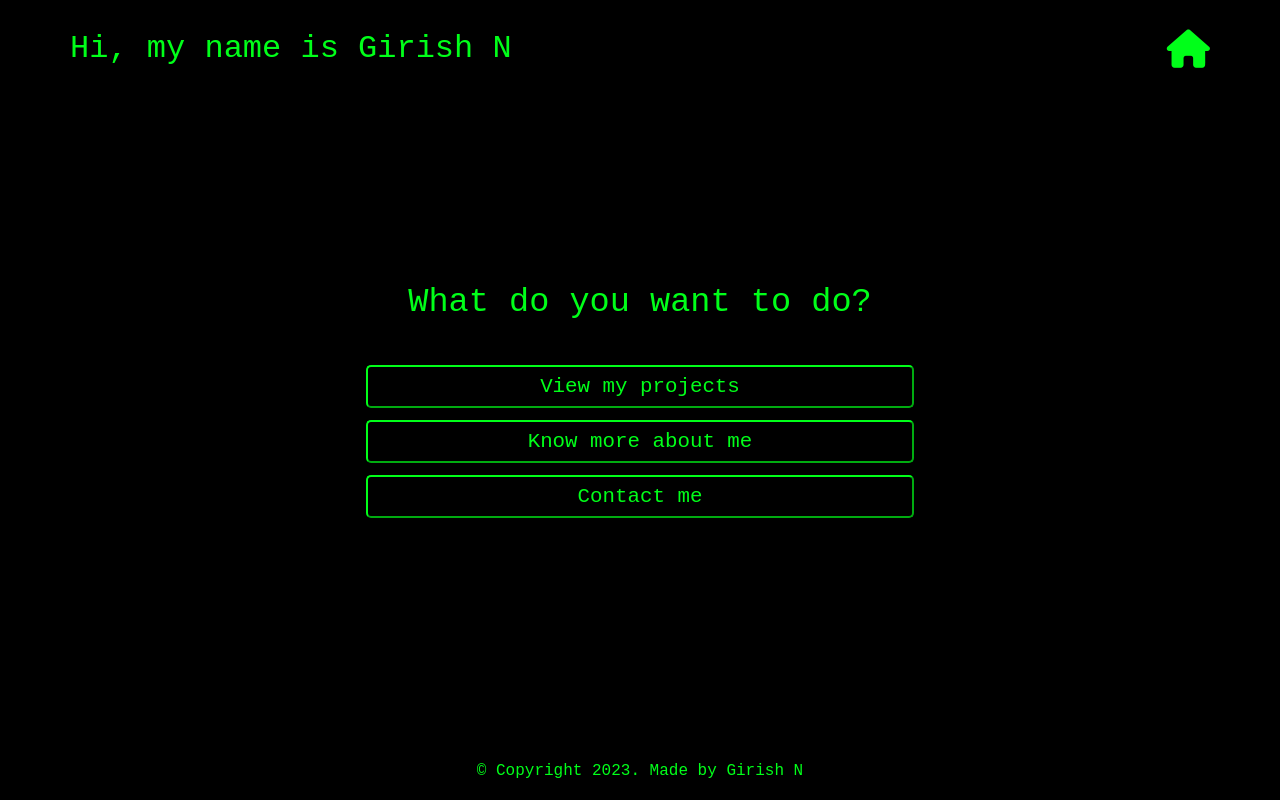
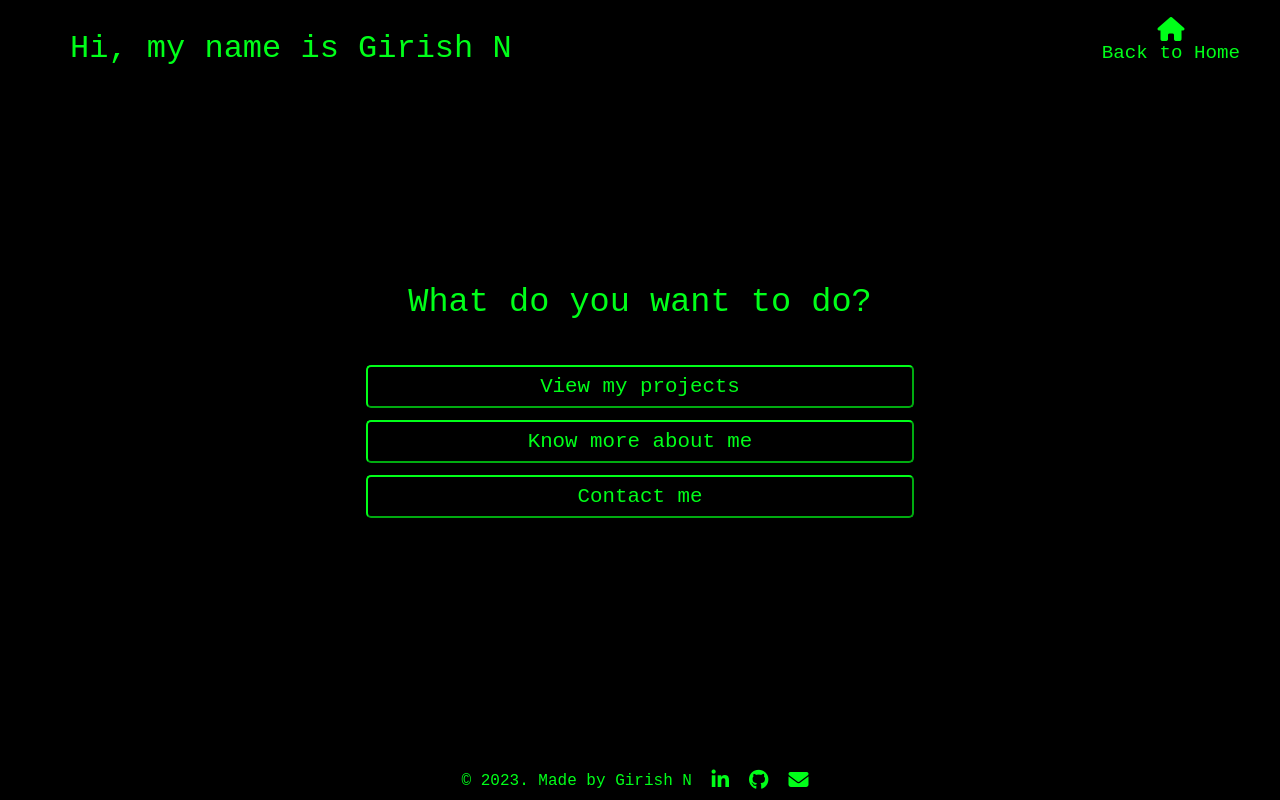
Before and after one commit to girish-n7/portfolio, a React (Vite) app: page / in a window 1280 px wide. Built offline with nearby package versions, Linux system fonts and the light colour scheme; a web font is replaced by a local one.

Commit message:
style changes

```diff
--- a/index.html
+++ b/index.html
@@ -10,7 +10,10 @@
       type="image/x-icon"
     />
     <link rel="stylesheet" href="https://use.typekit.net/hxo6mey.css" />
-    <script src="https://use.fontawesome.com/6d235b1f74.js"></script>
+    <script
+      src="https://kit.fontawesome.com/933064ce33.js"
+      crossorigin="anonymous"
+    ></script>
   </head>
   <body>
     <div id="root"></div>
--- a/src/components/Contact.jsx
+++ b/src/components/Contact.jsx
@@ -1,44 +1,49 @@
-// import React from "react"
+// import React from "react";
 import { Transitions } from "./Transitions";
 
 export default function Contact() {
-  const gitHub = "https://github.com/girish-n7";
-  const linkedIn = "https://www.linkedin.com/in/girish-n-7075ba1a4";
-  const email = "mailto: ngirish1729@gmail.com";
   return (
     <Transitions>
       <div className="contact--container">
-        <p className="contact--title">Contact me</p>
-        <div className="contact--items">
-          <button
-            className="btnHover contact--button"
-            onClick={() => {
-              window.location.href = linkedIn;
-            }}
-          >
-            <i className="fa fa-linkedin fa-lg" aria-hidden="true"></i>
-            <br />
-            LinkedIn
-          </button>
-          <button
-            className="btnHover contact--button"
-            onClick={() => {
-              window.location.href = gitHub;
-            }}
-          >
-            <i className="fa fa-github fa-lg" aria-hidden="true"></i>
-            <br />
-            GitHub
-          </button>
-          <button
-            className="btnHover contact--button"
-            onClick={() => {
-              window.open(email);
-            }}
-          >
-            <i className="fa fa-envelope fa-lg" aria-hidden="true"></i>
-            <br />
-            e-mail
+        <p className="contact--head">CONTACT ME</p>
+        <input
+          type="text"
+          className="contact--input"
+          name="contact--name"
+          placeholder="Name"
+          autoFocus
+          required
+          autoComplete="false"
+        ></input>
+        <input
+          type="email"
+          className="contact--input"
+          name="contact--mail"
+          placeholder="e-mail"
+          required
+          autoComplete="false"
+          autoCapitalize="false"
+        ></input>
+        <input
+          type="text"
+          className="contact--input"
+          name="contact--subject"
+          placeholder="Message Subject"
+          required
+          autoComplete="false"
+        ></input>
+        <textarea
+          rows={5}
+          type="text"
+          className="contact--input"
+          name="contact--message"
+          placeholder="Message"
+          required
+          autoComplete="false"
+        ></textarea>
+        <div className="contact--send">
+          <button type="submit" className="btnHover">
+            SEND
           </button>
         </div>
       </div>
--- a/src/components/Footer.jsx
+++ b/src/components/Footer.jsx
@@ -1,9 +1,24 @@
 // import React from "react";
 
 export default function Footer() {
+  const gitHub = "https://github.com/girish-n7";
+  const linkedIn = "https://www.linkedin.com/in/girish-n-7075ba1a4";
+  const email = "mailto: ngirish1729@gmail.com";
+
   return (
-    <div className="footer--container">
-      <p>© Copyright 2023. Made by Girish N</p>
-    </div>
+    <footer>
+      <p className="footer--content">
+        © 2023. Made by Girish N{" "}
+        <a href={linkedIn} title="LinkedIn">
+          <i className="fa-brands fa-linkedin-in fa-lg icon"></i>
+        </a>
+        <a href={gitHub} title="GitHub">
+          <i className="fa-brands fa-github fa-lg icon"></i>
+        </a>
+        <a href={email} title="email">
+          <i className="fa-solid fa-envelope fa-lg icon"></i>
+        </a>
+      </p>
+    </footer>
   );
 }
--- a/src/components/Header.jsx
+++ b/src/components/Header.jsx
@@ -1,13 +1,17 @@
 // import React from "react";
+import { Link } from "react-router-dom";
 
 export default function Header() {
   return (
     <div className="header--container">
       <p>Hi, my name is Girish N</p>
       <div className="navbar">
-        <a href="/" className="nav--item">
-          <i className="fa fa-home fa-2x" aria-hidden="true"></i>
-        </a>
+        <div className="header--home">
+          <Link to="/" className="nav--item">
+            <i className="fa fa-home fa-lg" aria-hidden="true"></i>
+          </Link>
+          <p>Back to Home</p>
+        </div>
       </div>
     </div>
   );
--- a/src/style.css
+++ b/src/style.css
@@ -11,6 +11,52 @@
 
 body::-webkit-scrollbar {
   display: none;
+}
+
+a {
+  text-decoration: none;
+}
+
+.btnHover:hover {
+  background-color: #24ff3a;
+  color: black;
+  font-weight: 600;
+  transition: 0.2s;
+}
+
+/* header */
+
+.header--container {
+  display: flex;
+  justify-content: space-between;
+  padding: 10px 20px;
+  font-size: 2rem;
+  height: fit-content;
+  position: fixed;
+  top: 0;
+  width: 100%;
+}
+
+.header--container > p {
+  margin-left: 50px;
+  margin-top: 20px;
+}
+
+.header--home {
+  display: flex;
+  flex-direction: column;
+  align-items: center;
+  margin-right: 20px;
+}
+
+.navbar {
+  display: flex;
+  font-size: 1.2rem;
+}
+
+.nav--item {
+  margin: 0 50px;
+  margin-top: 10px;
 }
 
 /* home */
@@ -49,52 +95,6 @@ body::-webkit-scrollbar {
   margin-top: 12px;
   cursor: pointer;
   transition: 0.2s;
-}
-
-.btnHover:hover {
-  background-color: #24ff3a;
-  color: black;
-  font-weight: 600;
-  transition: 0.2s;
-}
-
-.header--container {
-  display: flex;
-  justify-content: space-between;
-  padding: 20px;
-  padding-top: 30px;
-  font-size: 2rem;
-  height: fit-content;
-  position: fixed;
-  top: 0;
-  width: 100%;
-}
-
-.header--container > p {
-  margin-left: 50px;
-}
-
-.navbar {
-  display: flex;
-  font-size: 1.2rem;
-}
-
-.nav--item {
-  margin: 0 50px;
-}
-
-a {
-  text-decoration: none;
-}
-
-.footer--container {
-  margin: auto;
-  padding: 20px 0px;
-  font-size: 1rem;
-  position: fixed;
-  bottom: 0;
-  width: 100%;
-  text-align: center;
 }
 
 .error--message {
@@ -168,9 +168,8 @@ a {
   cursor: pointer;
 }
 
-/* contact,about */
-.about--container,
-.contact--container {
+/* about */
+.about--container {
   position: static;
   font-size: 1.5rem;
   margin: 100px 0;
@@ -179,26 +178,65 @@ a {
   width: auto;
 }
 
-.contact--title {
-  font-size: 2rem;
+/* contact */
+
+.contact--container {
+  height: fit-content;
+  width: 450px;
+  margin: 150px auto;
+  margin-bottom: 0;
+  padding: 30px;
+  border: 2px #00ff19 solid;
+  border-radius: 10px;
+  display: flex;
+  flex-direction: column;
+  align-items: center;
 }
 
-.contact--items {
-  display: flex;
-  width: auto;
-  margin: 150px auto;
-  margin-bottom: 0;
-  padding: 0 15%;
+.contact--head {
+  font-size: 1.6rem;
 }
 
-.contact--button {
-  width: 180px;
-  aspect-ratio: 1/1;
-  font-size: 1.5rem;
-  border-radius: 50%;
-  border-color: #00ff19;
+.contact--input {
+  width: 100%;
+  font-size: 1.2rem;
+  border: 2px solid #9da19d;
+  border-radius: 7.5px;
+  padding: 5px;
+  margin-top: 20px;
+  transition: 0.3s;
+}
+
+.contact--input:focus {
+  outline: none;
+  border: 2px solid #00ff19;
+  transition: 0.3s;
+}
+
+.contact--send > button {
+  font-size: 1.2rem;
+  margin-top: 20px;
+  padding: 8px 16px;
+  border: 2px solid#00ff19;
+  border-radius: 5px;
   cursor: pointer;
-  margin: 0 auto;
+}
+
+/* footer */
+
+footer {
+  position: fixed;
+  bottom: 0;
+  left: 0;
+  right: 0;
+  text-align: center;
+}
+
+.footer--content,
+footer a {
+  font-size: 1rem;
+  padding: 10px;
+  background-color: transparent;
 }
 
 /* media queries */
@@ -219,6 +257,11 @@ a {
   }
   .nav--item {
     margin: 0 30px;
+    margin-top: 10px;
+  }
+
+  .navbar p {
+    visibility: hidden;
   }
 }
 
@@ -240,5 +283,6 @@ a {
   }
   .nav--item {
     margin: 0 30px;
+    margin-top: 10px;
   }
 }
```
